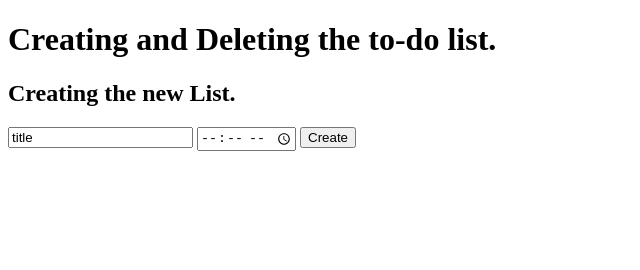
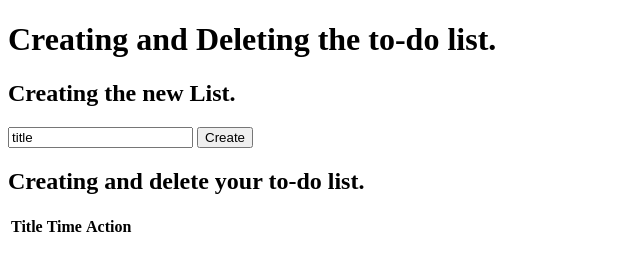
Before and after one commit to ABHISHEKGHARAMI/javascript-frontend, a website: page work-2-retry/assignment-010.html in a window 1280 px wide. Shown: the whole page, without its empty margins (0-640 px from the left). Drawn offline with Linux system fonts and the light colour scheme.

Commit message:
Adding the different element for the todo list .

```diff
--- a/work-2-retry/assignment-010.html
+++ b/work-2-retry/assignment-010.html
@@ -8,8 +8,21 @@
 <body>
     <h1>Creating and Deleting the to-do list.</h1>
     <h2>Creating the new List.</h2>
-    <input type="text" value="title">
-    <input type="time" value="time">
-    <button>Create</button>
+    <input type="text" value="title" id="titleInput>
+    <input type="time" value="time" id="timeInput">
+    <button onclick="">Create</button>
+    <h2>Creating and delete your to-do list.</h2>
+    <table id="todoTable">
+        <thead>
+            <tr>
+                <th>Title</th>
+                <th>Time</th>
+                <th>Action</th>
+            </tr>
+        </thead>
+        <tbody>
+            <!--Body of the elements will go there.-->
+        </tbody>
+    </table>
 </body>
 </html>
```
